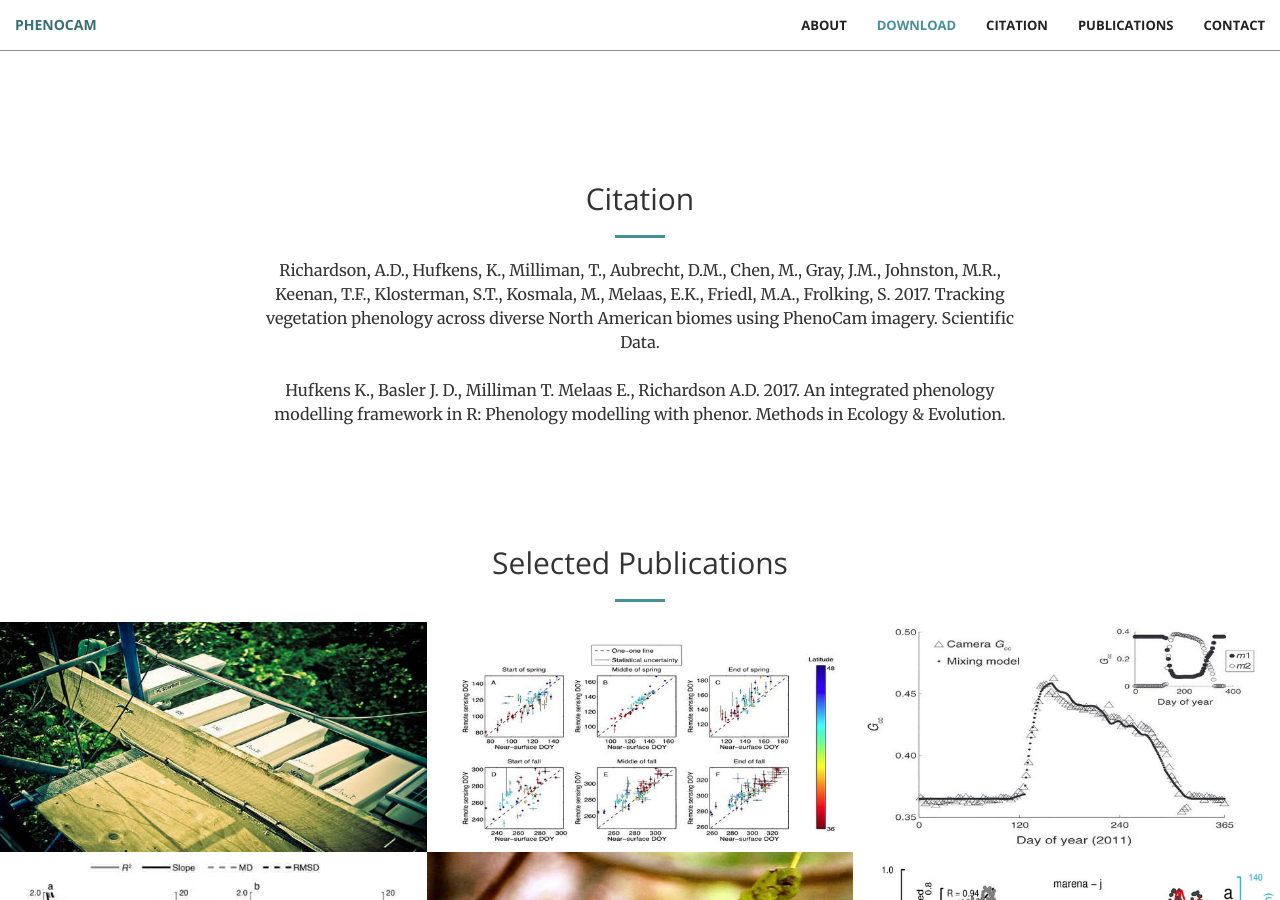
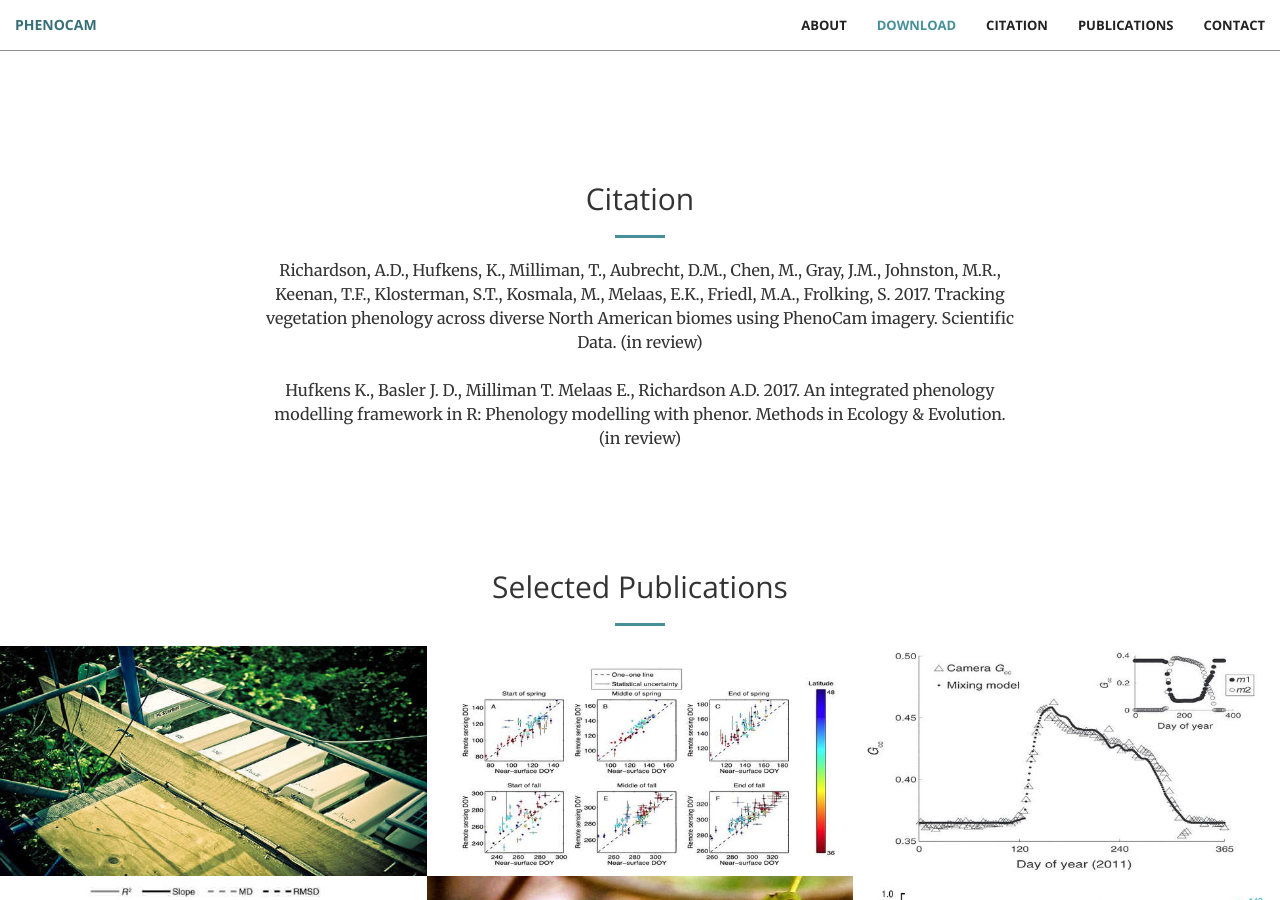
Before and after one commit to PhenoCamNetwork/phenocam.us, a Jekyll site: the page built from index.html, in a window 1280 px wide and 900 px high, scrolled down 2121 px. Built offline with Jekyll 4.4.1, drawn with Linux system fonts in a browser that asks for light colours.

Commit message:
citation

```diff
--- a/_includes/citation.html
+++ b/_includes/citation.html
@@ -5,9 +5,9 @@
                 <h2 class="section-heading">Citation</h2>
                 <hr class="primary">
                 <p>
-                Richardson, A.D., Hufkens, K., Milliman, T., Aubrecht, D.M., Chen, M., Gray, J.M., Johnston, M.R., Keenan, T.F., Klosterman, S.T., Kosmala, M., Melaas, E.K., Friedl, M.A., Frolking, S. 2017. Tracking vegetation phenology across diverse North American biomes using PhenoCam imagery. Scientific Data.
+                Richardson, A.D., Hufkens, K., Milliman, T., Aubrecht, D.M., Chen, M., Gray, J.M., Johnston, M.R., Keenan, T.F., Klosterman, S.T., Kosmala, M., Melaas, E.K., Friedl, M.A., Frolking, S. 2017. Tracking vegetation phenology across diverse North American biomes using PhenoCam imagery. Scientific Data. (in review)
                 <br><br>
-		Hufkens K., Basler J. D., Milliman T. Melaas E., Richardson A.D. 2017. An integrated phenology modelling framework in R: Phenology modelling with phenor. Methods in Ecology & Evolution.
+		Hufkens K., Basler J. D., Milliman T. Melaas E., Richardson A.D. 2017. An integrated phenology modelling framework in R: Phenology modelling with phenor. Methods in Ecology & Evolution. (in review)
 
 
 				</p>
```
